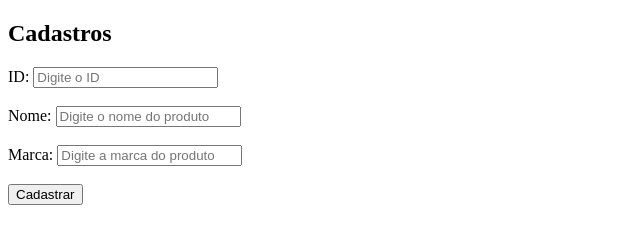
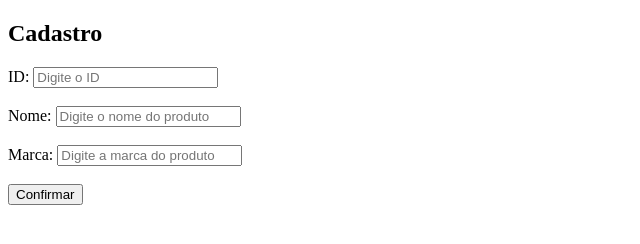
Before and after one commit to AlanViniDev/Cadastro-Asincrono-NODEJS-MONGODB-AJAX, a website: page view/home.html in a window 1280 px wide. Shown: the full height of the page, 0-640 px from the left. Drawn offline with nearby package versions, Linux system fonts and the light colour scheme.

Commit message:
Update home.html

```diff
--- a/view/home.html
+++ b/view/home.html
@@ -1,7 +1,7 @@
 <!DOCTYPE html>
 <html lang = "pt-br">
     <body >
-        <h2> Cadastros </h2>
+        <h2> Cadastro </h2>
         <form action="./create" method = "POST" id = "form">
             <div id = "form"></div>
             <label> ID: </label>
@@ -16,7 +16,7 @@
             <input name = "marca" type = "text"  placeholder="Digite a marca do produto"/>
             <br/>
             <br/>
-            <button name = "botao" type = "submit" >Cadastrar</button>
+            <button name = "botao" type = "submit" >Confirmar</button>
         </form>
         <script  src="http://ajax.googleapis.com/ajax/libs/jquery/1.11.0/jquery.min.js"></script>
         <script>
```
